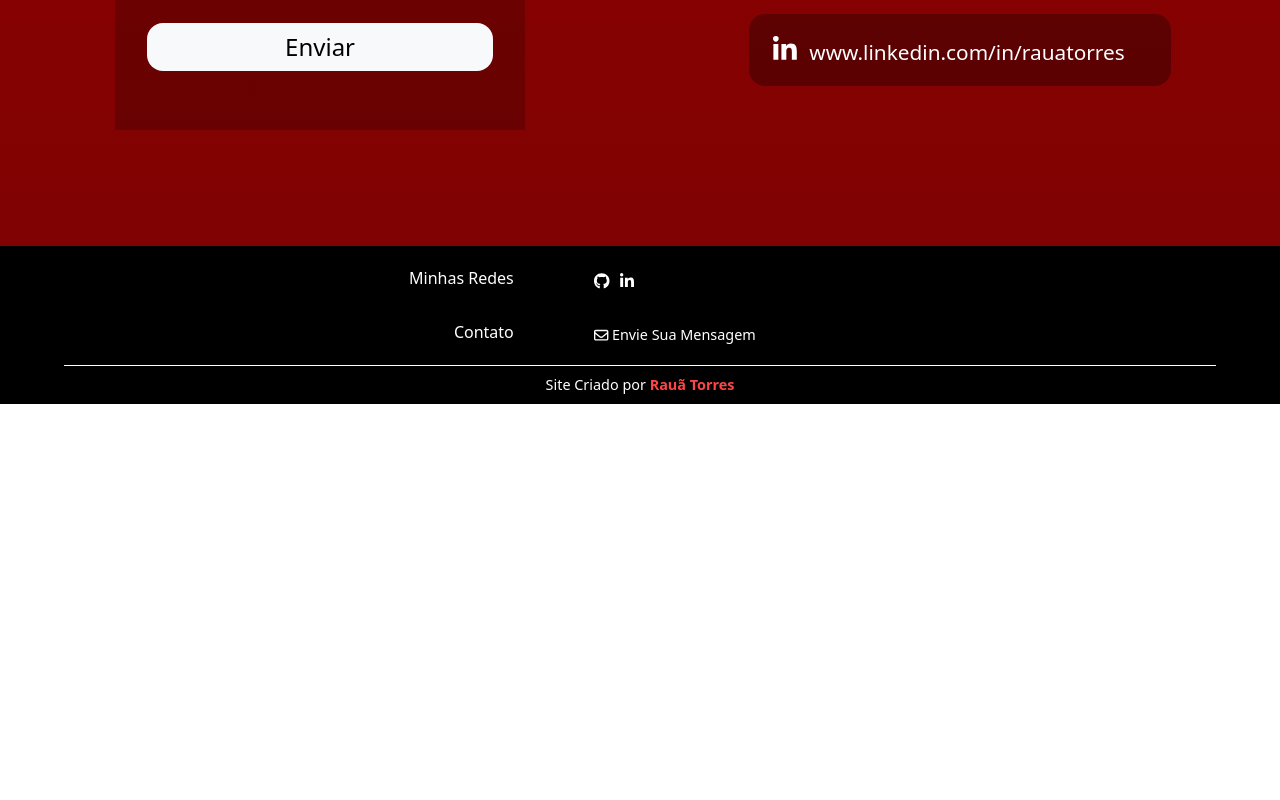
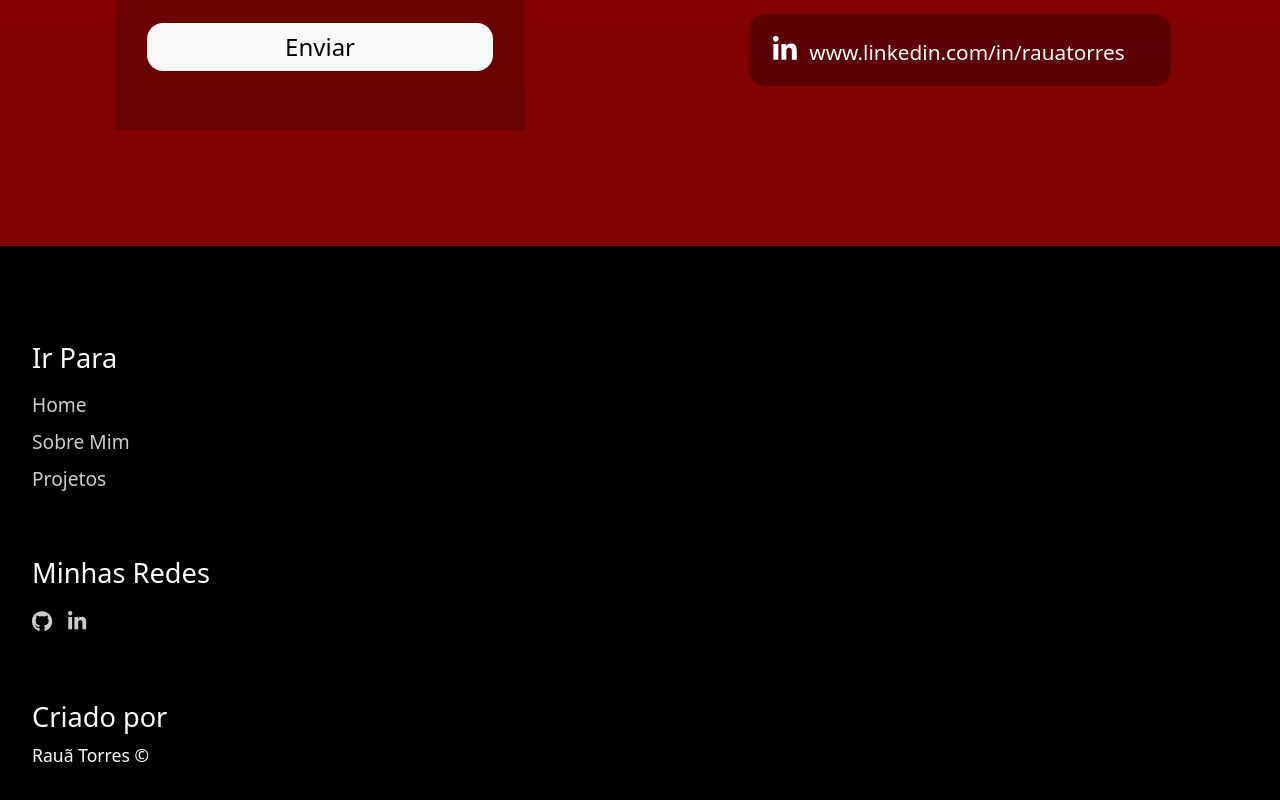
Before and after one commit to Rauatorres/meu-site-client, a React (Create React App) app: page / in a window 1280 px wide. Shown: the part 3292-4092 px from the top of the page. Before the commit the page ends 3696 px from the top, so only its background shows below. Built offline with nearby package versions, Linux system fonts and the light colour scheme; no server answers.

Commit message:
footer - refazendo footer

```diff
--- a/src/components/Footer.jsx
+++ b/src/components/Footer.jsx
@@ -9,18 +9,23 @@ import './css/Footer.css'
 
 export default props=>
 <footer>
-  <div className='FooterRedes'>
-    <h3 className='FooterTitulo'>Minhas Redes</h3>
-    <div className='FooterRedesIcones FooterLinkArea'>
-      <span><Link className='Link' to='https://github.com/Rauatorres' target='_blank'><FontAwesomeIcon icon={faGithub} /></Link></span>
-      <span><Link className='Link' to='https://www.linkedin.com/in/rauatorres/' target='_blank'><FontAwesomeIcon icon={faLinkedinIn} /></Link></span>
+  <div className='FooterBox FooterLinks'>
+    <h3 className='FooterTitulo'>Ir Para</h3>
+    <div className='FooterSiteLinks'>
+      <Link className='FooterLink FooterSiteLink' to='https://meu-site-client.onrender.com/'>Home</Link>
+      <Link className='FooterLink FooterSiteLink' to='https://meu-site-client.onrender.com/sobre'>Sobre Mim</Link>
+      <Link className='FooterLink FooterSiteLink' to='https://meu-site-client.onrender.com/projetos'>Projetos</Link>
     </div>
   </div>
-  <div className='FooterContato'>
-    <h3 className='FooterTitulo'>Contato</h3>
-    <span className='FooterLinkArea'><Link to='/contato' className='Link FooterLinkContato'><FontAwesomeIcon icon={faEnvelope}/> Envie Sua Mensagem</Link></span>
+  <div className='FooterBox FooterRedes'>
+    <h3 className='FooterTitulo'>Minhas Redes</h3>
+    <div className='FooterRedesLinks'>
+      <span><Link className='FooterLink FooterRedeLink' to='https://github.com/Rauatorres' target='_blank'><FontAwesomeIcon icon={faGithub} /></Link></span>
+      <span><Link className='FooterLink FooterRedeLink' to='https://www.linkedin.com/in/rauatorres/' target='_blank'><FontAwesomeIcon icon={faLinkedinIn} /></Link></span>
+    </div>
   </div>
-  <div className='FooterCreditos'>
-    <div className='TextoCreditos'>Site Criado por <strong>Rauã Torres</strong></div>
+  <div className='FooterBox FooterCreditos'>
+    <h3 className='FooterTitulo'>Criado por</h3>
+    <div className='TextoCreditos'>Rauã Torres &copy;</div>
   </div>
 </footer>
--- a/src/components/css/Footer.css
+++ b/src/components/css/Footer.css
@@ -14,7 +14,7 @@
   color: white;
 } */
 
-footer{
+/* footer{
   background-color: black;
   color: white;
   padding-top: 0.2rem;
@@ -24,13 +24,11 @@ footer{
 
 h3{
   margin: 0px;
-  /* background-color: purple; */
   width: fit-content;
 }
 
 .FooterRedes, .FooterContato{
   display: flex;
-  /* justify-content: space-between; */
 }
 
 .FooterRedes, .FooterContato, .FooterCreditos{
@@ -41,7 +39,6 @@ h3{
   width: 90vw;
   margin: auto;
   text-align: center;
-  /* margin-top: 0.5rem; */
   padding: 0.5rem;
   border-top: 1px solid white;
   font-size: 0.9rem;
@@ -60,7 +57,6 @@ h3{
 }
 
 .FooterLinkArea{
-  /* background-color: aquamarine; */
   width: 50vw;
   margin: 0.7rem 5vw;
   font-size: 0.9rem;
@@ -74,4 +70,43 @@ h3{
 .FooterRedesIcones span{
   margin-right: 0.7rem  ;
   font-size: 1rem;
+} */
+
+footer{
+  background-color: #000000;
+  color: white;
+  padding: 2rem;
 }
+
+.FooterBox{
+  margin: 4rem 0;
+}
+
+.FooterTitulo{
+  font-size: 1.7rem;
+}
+.FooterLink{
+  display: block;
+  color: rgba(255, 255, 255, 0.8);
+  text-decoration: none;
+}
+
+.FooterSiteLinks, .FooterRedesLinks{
+  margin-top: 1rem;
+}
+.FooterSiteLink{
+  font-size: 1.2rem;
+  margin: 0.5rem 0;
+}
+
+.FooterRedesLinks{
+  display: flex;
+}
+.FooterRedeLink{
+  font-size: 1.3rem;
+  margin-right: 1rem;
+}
+
+.TextoCreditos{
+  font-size: 1.1rem;
+}
```
Also changed, not shown: 5 other files (tests, documents, lock files or other folders).
